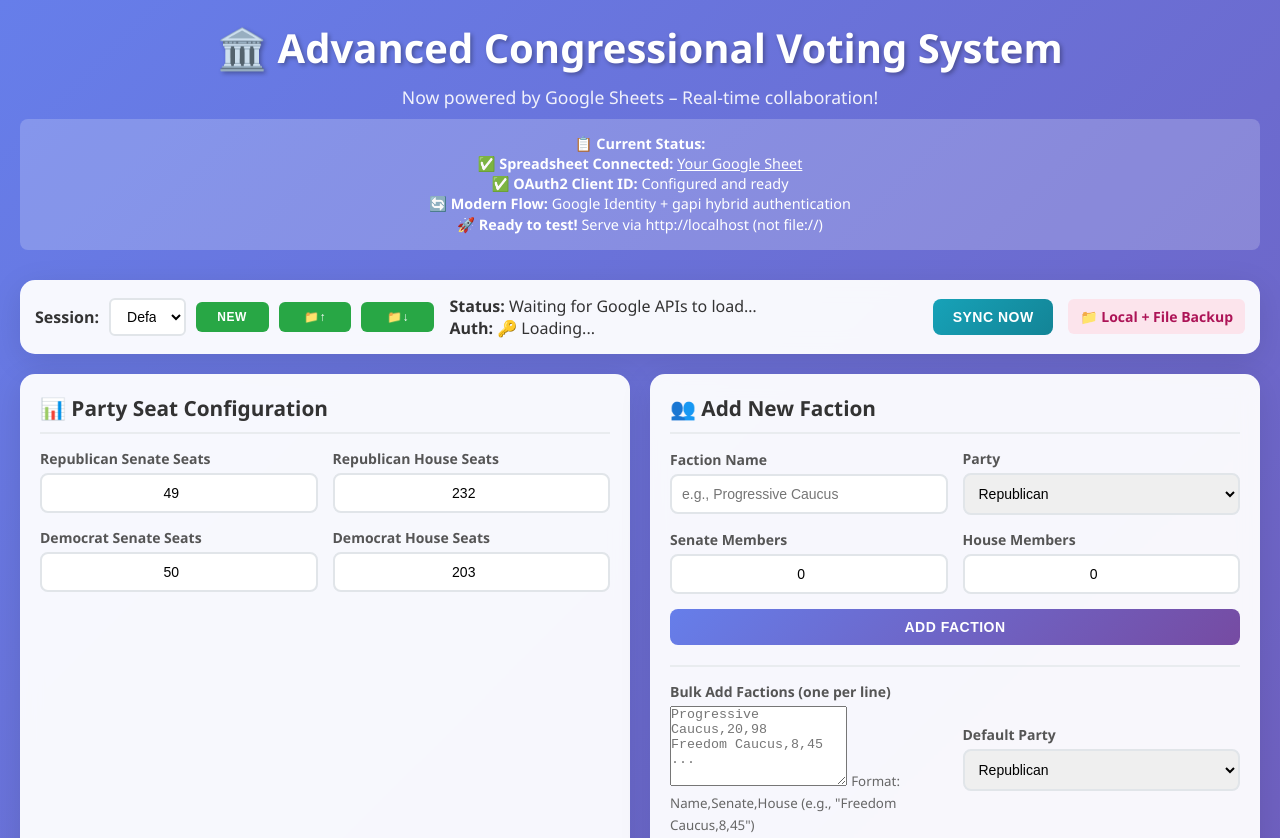
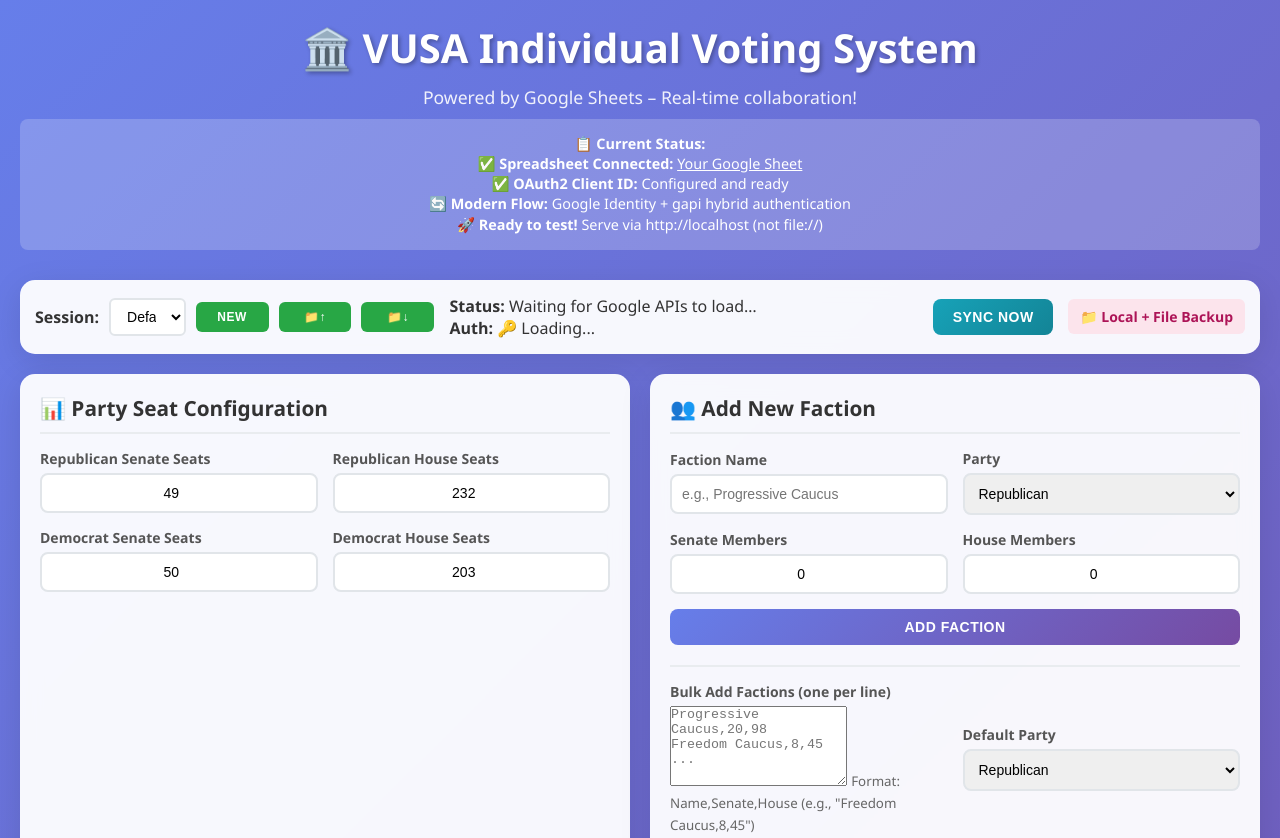
Before and after one commit to jacrandle/vusa-voting-systems, a plain HTML site: page index.html in a window 1280 px wide. Shown: the top 838 px of the page. Drawn offline with Linux system fonts and the light colour scheme.

Commit message:
Update index.html

```diff
--- a/index.html
+++ b/index.html
@@ -819,8 +819,8 @@
   <!-- ==== Your HTML markup ==== -->
   <div class="container">
     <div class="header">
-      <h1>🏛️ Advanced Congressional Voting System</h1>
-      <p>Now powered by Google Sheets – Real-time collaboration!</p>
+      <h1>🏛️ VUSA Individual Voting System</h1>
+      <p>Powered by Google Sheets – Real-time collaboration!</p>
       <div style="background:rgba(255,255,255,.2);padding:15px;border-radius:8px;margin-top:10px;font-size:.9em;line-height:1.4">
         <strong>📋 Current Status:</strong><br/>
         ✅ <strong>Spreadsheet Connected:</strong>
```
